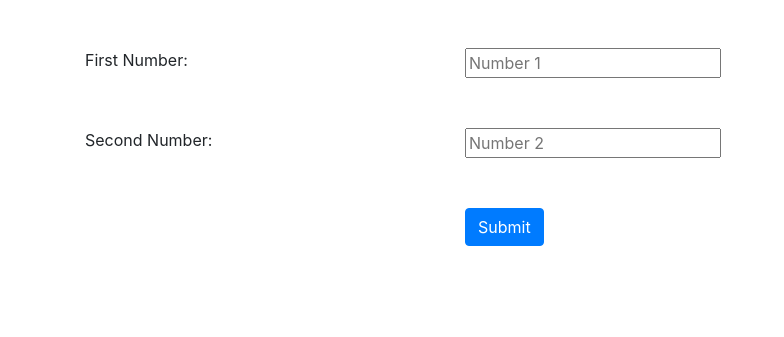
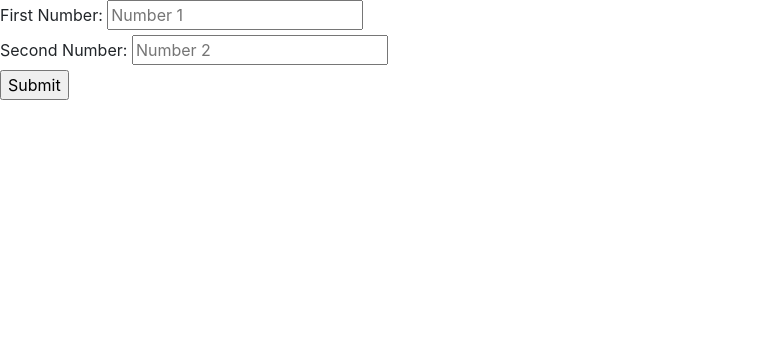
Before and after one commit to minshaf998/vanilaJsProjects, a website: page findLargerstNumber/index.html in a window 1280 px wide. Shown: the whole page, without its empty margins (0-784 px from the left). Drawn offline with nearby package versions, Linux system fonts and the light colour scheme.

Commit message:
removed some styles

```diff
--- a/findLargerstNumber/index.html
+++ b/findLargerstNumber/index.html
@@ -10,38 +10,12 @@
 </head>
 
 <body>
-    <div class="container">
-        <div class="row my-5">
-            <div class="col-4">
-                <label for="number1">First Number:</label>
-            </div>
-            <div class="col">
-                <input type="number" value="" id="num1" placeholder="Number 1"><br>
-            </div>
-        </div>
-        <div class="row">
-            <div class="col-4">
-                <label for="number2">Second Number:</label>
-            </div>
-            <div class="col">
-                <input type="number" value="" id="num2" placeholder="Number 2"><br>
-            </div>
-        </div>
-        <div class="row">
-            <div class="col offset-4 my-5">
-                <input type="submit" class="btn btn-primary" onclick="larger()">
-            </div>
-        </div>
-        <div class="row">
-            <div class="col text-center mt-4">
-                <p>
-                    <h3><span id="larger"></span></h3>
-                </p>
-            </div>
-        </div>
-    </div>
-
-
+    <label for="number1">First Number:</label>
+    <input type="number" value="" id="num1" placeholder="Number 1"><br>
+    <label for="number2">Second Number:</label>
+    <input type="number" value="" id="num2" placeholder="Number 2"><br>
+    <input type="submit" onclick="larger()">
+    <p><span id="larger"></span></p>
 
     <script src="./../node_modules/jquery/dist/jquery.min.js"></script>
     <script src="./../node_modules/bootstrap/dist/js/bootstrap.min.js"></script>
```
